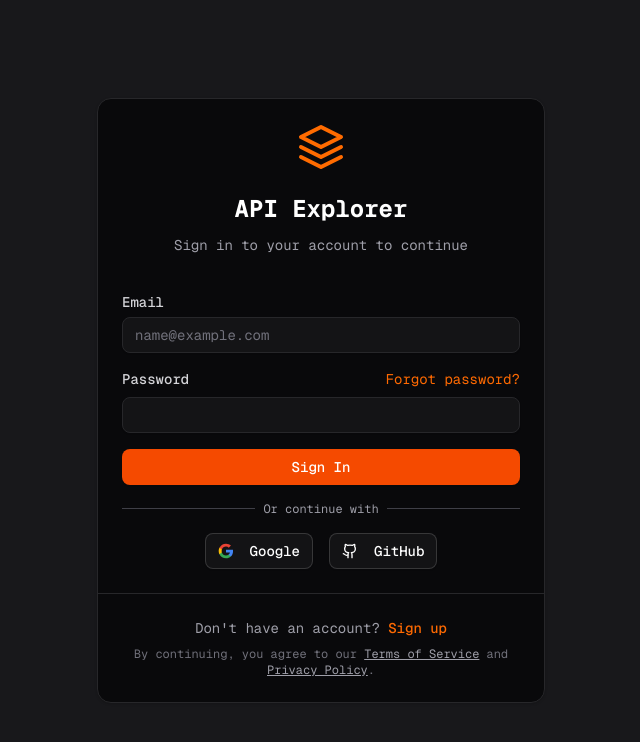
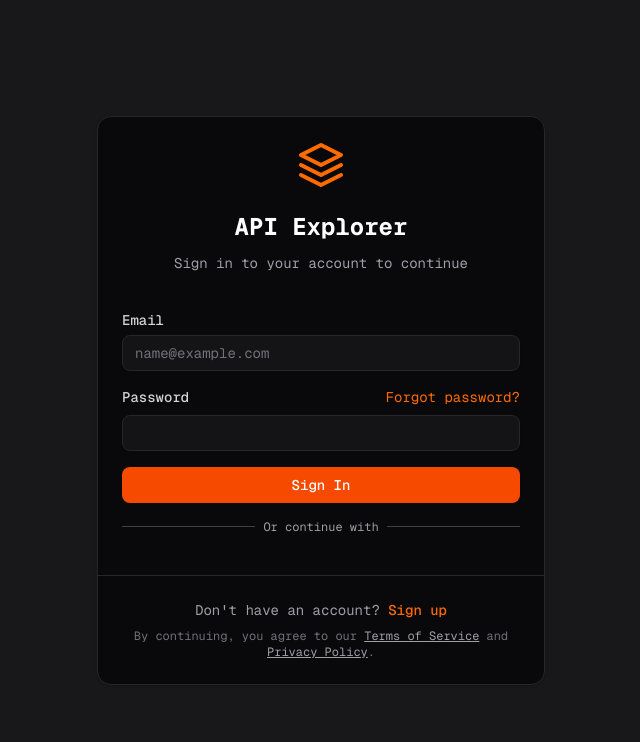
Before and after one commit to PunitDev0/apiexplorer, a Next.js app: page /login in a window 1280 px wide. Shown: the top 742 px of the page, without its empty margins (319-959 px from the left). Built offline with nearby package versions, Linux system fonts and the light colour scheme; no server answers.

Commit message:
update login or signup page

```diff
--- a/src/components/Auth/LoginPage.jsx
+++ b/src/components/Auth/LoginPage.jsx
@@ -137,7 +137,7 @@
               </div>
             </div>
             <div className="gap-4 w-full flex justify-center">
-            <Link href={`${BASE_URL}/auth/google`}>
+            {/* <Link href={`${BASE_URL}/auth/google`}>
                 <Button
                   variant="outline"
                   type="button"
@@ -164,8 +164,8 @@
                   </svg>
                   Google
                 </Button>
-              </Link>
-              <Link href={`${BASE_URL}/auth/github`}>
+              </Link> */}
+              {/* <Link href={`${BASE_URL}/auth/github`}>
                 <Button
                   variant="outline"
                   type="button"
@@ -174,7 +174,7 @@
                   <Github className="mr-2 h-4 w-4" />
                   GitHub
                 </Button>
-              </Link>
+              </Link> */}
             </div>
           </div>
         </CardContent>
--- a/src/components/Auth/SignupPage.jsx
+++ b/src/components/Auth/SignupPage.jsx
@@ -162,7 +162,7 @@
                 <span className="bg-zinc-950 px-2 text-zinc-400">Or continue with</span>
               </div>
             </div>
-            <div className="grid grid-cols-2 gap-4">
+            {/* <div className="grid grid-cols-2 gap-4">
               <Button
                 variant="outline"
                 type="button"
@@ -197,7 +197,7 @@
                 <Github className="mr-2 h-4 w-4" />
                 GitHub
               </Button>
-            </div>
+            </div> */}
           </div>
         </CardContent>
       </form>
```
